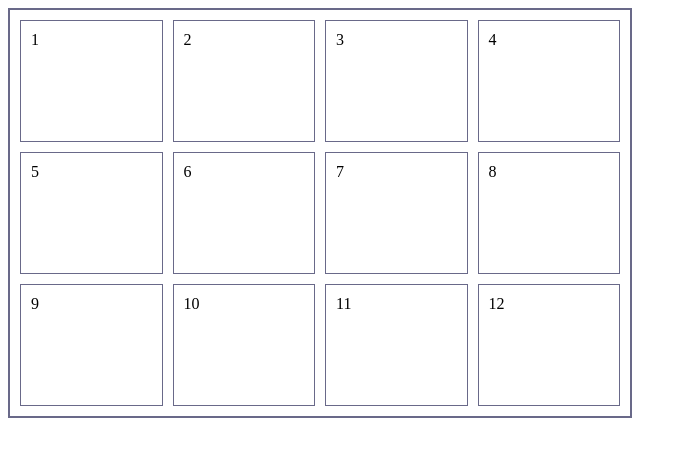
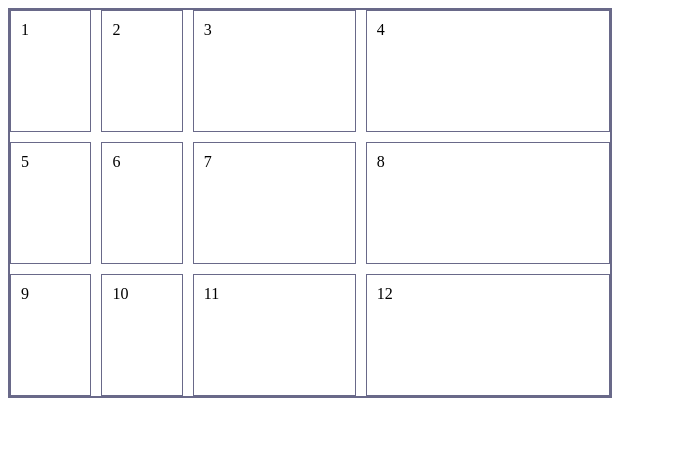
Before and after one commit to luv1taveri/silver-sniffle, a plain HTML site: page Grid/20/index.html in a window 1280 px wide. Shown: the whole page, without its empty margins (0-687 px from the left). Drawn offline with Linux system fonts and the light colour scheme.

Commit message:
feat(grid): solve task 2 for proportional grid tiles

```diff
--- a/Grid/20/style.css
+++ b/Grid/20/style.css
@@ -1,9 +1,8 @@
 #parent {
 	display: grid;
-	grid-template-columns: repeat(4, 1fr);
+	grid-template-columns: 1fr 1fr 2fr 3fr;
 	grid-gap: 10px;
 	border: 2px solid #696989;
-	padding: 10px;
 	width: 600px;
 }
 #parent > div {
```
